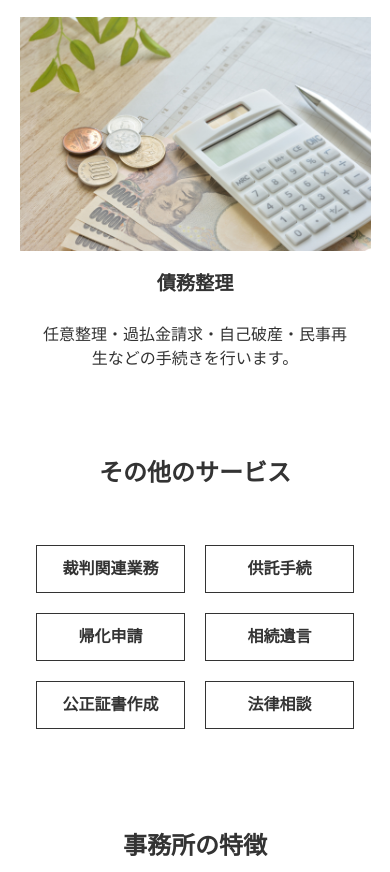
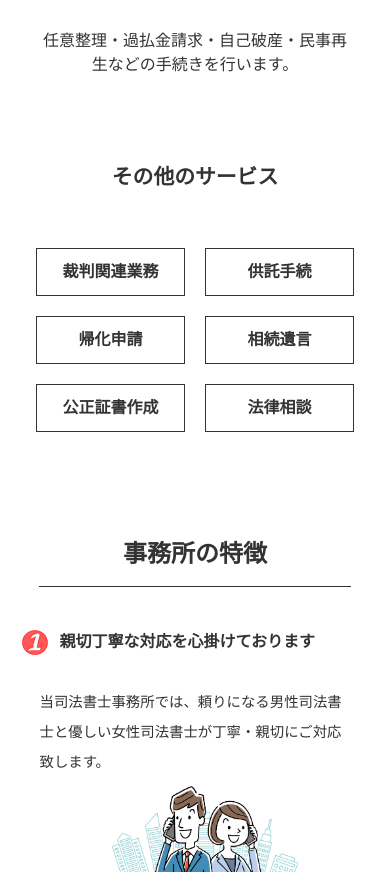
Before and after one commit to megumiruku/Maruno-office, a Vue app: page / in a window 390 px wide. Shown: the part 1128-2000 px from the top of the page. Built offline with nearby package versions, Linux system fonts and the light colour scheme.

Commit message:
second-commit

```diff
--- a/src/components/Main.vue
+++ b/src/components/Main.vue
@@ -173,7 +173,7 @@ export default {
   font-size: 1.5rem;
   text-align:center;
   border-bottom: 0.5px solid #333;
-  padding: 15px 0;
+  padding: 20px 0;
   width: 80%;
   margin: 25px auto;
   color:#333;
@@ -184,10 +184,10 @@ export default {
   justify-content: center;
 }
 .service-card img {
-  width: 100%;
+  max-width: 100%;
 }
 .service-card{
-  width: 27%;
+  width: 25%;
   margin: 0 10px;
   text-align: center;
 }
@@ -203,7 +203,7 @@ export default {
   margin: 0 auto;
 }
 .other-service h2 {
-  font-size: 1.5rem;
+  font-size: 1.3rem;
   font-weight:bold;
   text-align: center;
   padding: 50px 0;
@@ -231,7 +231,7 @@ export default {
   font-size: 1.5rem;
   text-align:center;
   border-bottom: 0.5px solid #333;
-  padding: 15px 0;
+  padding: 20px 0;
   width: 80%;
   margin: 25px auto;
   color:#333;
@@ -243,8 +243,8 @@ export default {
   justify-content: center;
 }
 .feature-card {
-  width: 40%;
-  margin:20px;
+  width: 38%;
+  margin: 15px;
 }
 .feature-card-ttl {
   display: flex;
@@ -276,18 +276,19 @@ export default {
   font-size: 1.5rem;
   text-align:center;
   border-bottom: 0.5px solid #333;
-  padding: 15px 0;
+  padding: 20px 0;
   width: 80%;
   margin: 25px auto;
   color:#333;
 }
 .news-content {
   width: 60%;
-  margin: 0 auto;
+  margin: 0px auto;
+  padding-top: 50px;
   font-size: 1.1rem;
 }
 .flex {
-  display: flex;
+  display: flex
 }
 .news-content .date {
   padding-right: 20px;
@@ -384,6 +385,10 @@ export default {
   .feature-card {
     width: 90%;
   }
+  .service-wrap img {
+    width: 60%;
+    height: auto;
+  }
   .feature-detail {
     display: block;
     padding-right: 0;
@@ -396,7 +401,9 @@ export default {
     font-size: 0.9rem;
   }
   .feature-img {
-    width: 95%;
+    width: 60%;
+    display: block;
+    margin: 0 auto;
   }
   .news1,
   .news2 {
@@ -407,6 +414,7 @@ export default {
     width: 100%;
     font-size: 0.9rem;
     text-align: center;
+    padding-top: 10px;
   }
   .news-content .date {
     text-align: center;
@@ -430,7 +438,7 @@ export default {
     display: none;
   }
   .left {
-    width: 80%;
+    width: 90%;
     margin: 0 auto;
   }
   .left span {
--- a/src/views/About.vue
+++ b/src/views/About.vue
@@ -48,7 +48,7 @@
           </div>
         </div>
         <div class="right">
-          <iframe  class="map" src="https://www.google.com/maps/embed?pb=!1m18!1m12!1m3!1d1637.821541163494!2d135.58173505792846!3d34.81492039510136!2m3!1f0!2f0!3f0!3m2!1i1024!2i768!4f13.1!3m3!1m2!1s0x6000e2bf4b146839%3A0x47db4d50c46e01db!2z44CSNTY3LTA4MjQg5aSn6Ziq5bqc6Iyo5pyo5biC5Lit5rSl55S677yS77yR4oiS77yR77yY!5e0!3m2!1sja!2sjp!4v1613969955866!5m2!1sja!2sjp" width="450" height="300" style="border:0;" allowfullscreen="" loading="lazy"></iframe>
+          <iframe class="map" src="https://www.google.com/maps/embed?pb=!1m18!1m12!1m3!1d1637.821541163494!2d135.58173505792846!3d34.81492039510136!2m3!1f0!2f0!3f0!3m2!1i1024!2i768!4f13.1!3m3!1m2!1s0x6000e2bf4b146839%3A0x47db4d50c46e01db!2z44CSNTY3LTA4MjQg5aSn6Ziq5bqc6Iyo5pyo5biC5Lit5rSl55S677yS77yR4oiS77yR77yY!5e0!3m2!1sja!2sjp!4v1613969955866!5m2!1sja!2sjp" width="600" height="450" style="border:0;"  loading="lazy"></iframe>
         </div>
       </div>
     </div>
@@ -126,10 +126,7 @@ export default {
 .train-access {
   padding:10px 20px;
 }
-.map {
-  display: block;
-  margin: 15px auto;
-}
+
 
 /* --------------
 -----Responsive----
@@ -171,6 +168,10 @@ export default {
     margin: 10px auto;
     text-align: center;
   }
+  .map {
+    display: block;
+    width:90%;
+    margin: 20px auto;
+  }
 }
-
 </style>
--- a/src/views/Staff.vue
+++ b/src/views/Staff.vue
@@ -89,7 +89,7 @@ export default {
   border-bottom: 3px dashed #f7813d;
   width: 25%;
   padding:10px;
-  margin-bottom: 10px;
+  margin: 20px 0;
 }
 .description {
   line-height: 1.5rem;
```
